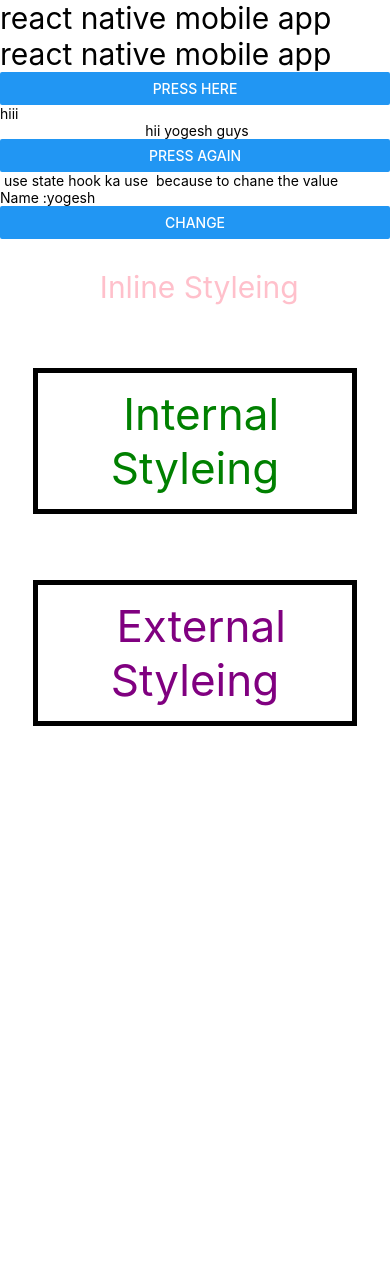
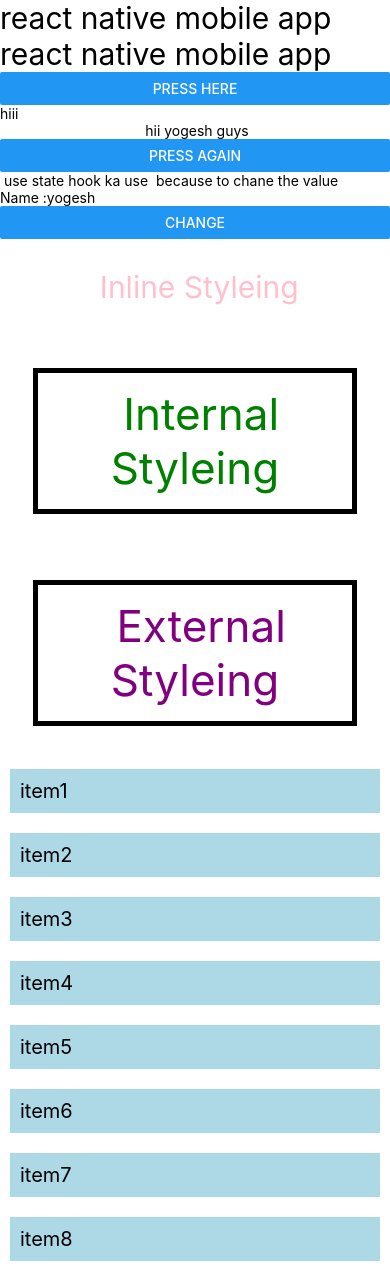
Before and after one commit to 2022BCD0052/learn-to-start-react-native-mobile-app, a React Native app: screen / in a window 390 px wide. Before the commit the page ends 844 px from the top, so only its background shows below. Built offline with nearby package versions, Linux system fonts and the light colour scheme.

Commit message:
learn how to use flatscreen just like map in react

```diff
--- a/App.jsx
+++ b/App.jsx
@@ -6,6 +6,7 @@ import First from './src/components/First';
 import Jsx from './src/components/jsx';
 import UseStateHooks from './src/components/UseStateHook';
 import Styleing from './src/components/Styleing';
+import FlatlistScreen from './src/components/FlatlistScreen';
 
 const App = () => {
   return (
@@ -17,6 +18,7 @@ const App = () => {
       <Jsx/>
       <UseStateHooks/>
       <Styleing/>
+      <FlatlistScreen/>
     </View>
   );
 };
--- /dev/null
+++ b/src/components/FlatlistScreen.jsx
@@ -0,0 +1,32 @@
+import { View, Text, FlatList } from 'react-native'
+import React from 'react'
+
+const data  = [
+    {id :1, title : 'item1'},
+    {id :2, title : 'item2'},
+    {id :3, title : 'item3'},
+
+    {id :4, title : 'item4'},
+    {id :5, title : 'item5'},
+    {id :6, title : 'item6'},
+    {id :7, title : 'item7'},
+    {id :8, title : 'item8'},
+
+
+]
+const FlatlistScreen = () => {
+    const renderItem = ({item})=>(
+        <View style={{margin:10, padding:10, backgroundColor:'lightblue'}}>
+            <Text style={{fontSize:20, color:'black'}}>{item.title}</Text>
+        </View>
+    )
+  return (
+    <View>
+        <FlatList data={data}
+        renderItem={renderItem}
+         keyExtractor={item => item.id }/>
+  </View>
+  )
+}
+
+export default FlatlistScreen
```
